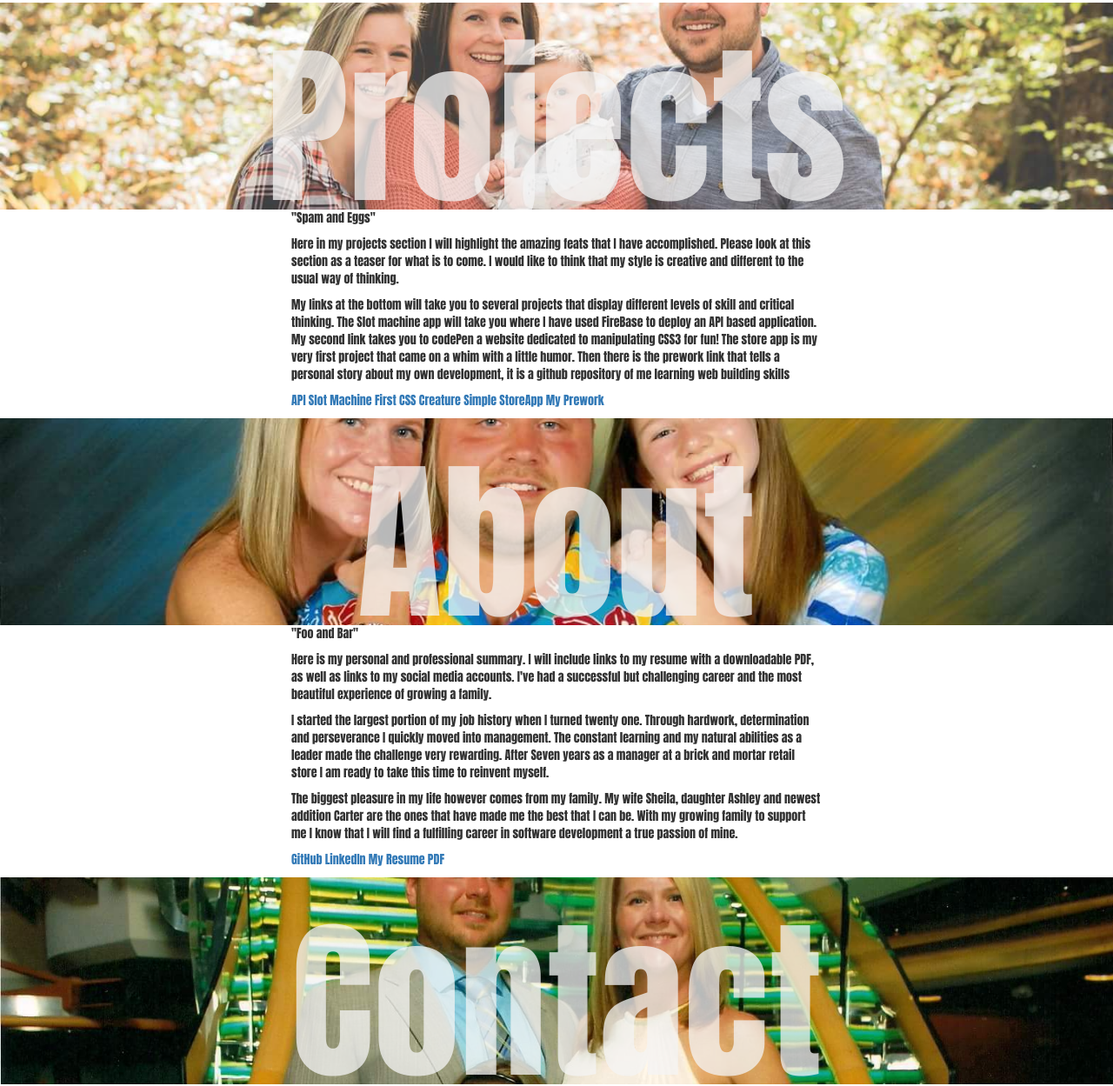
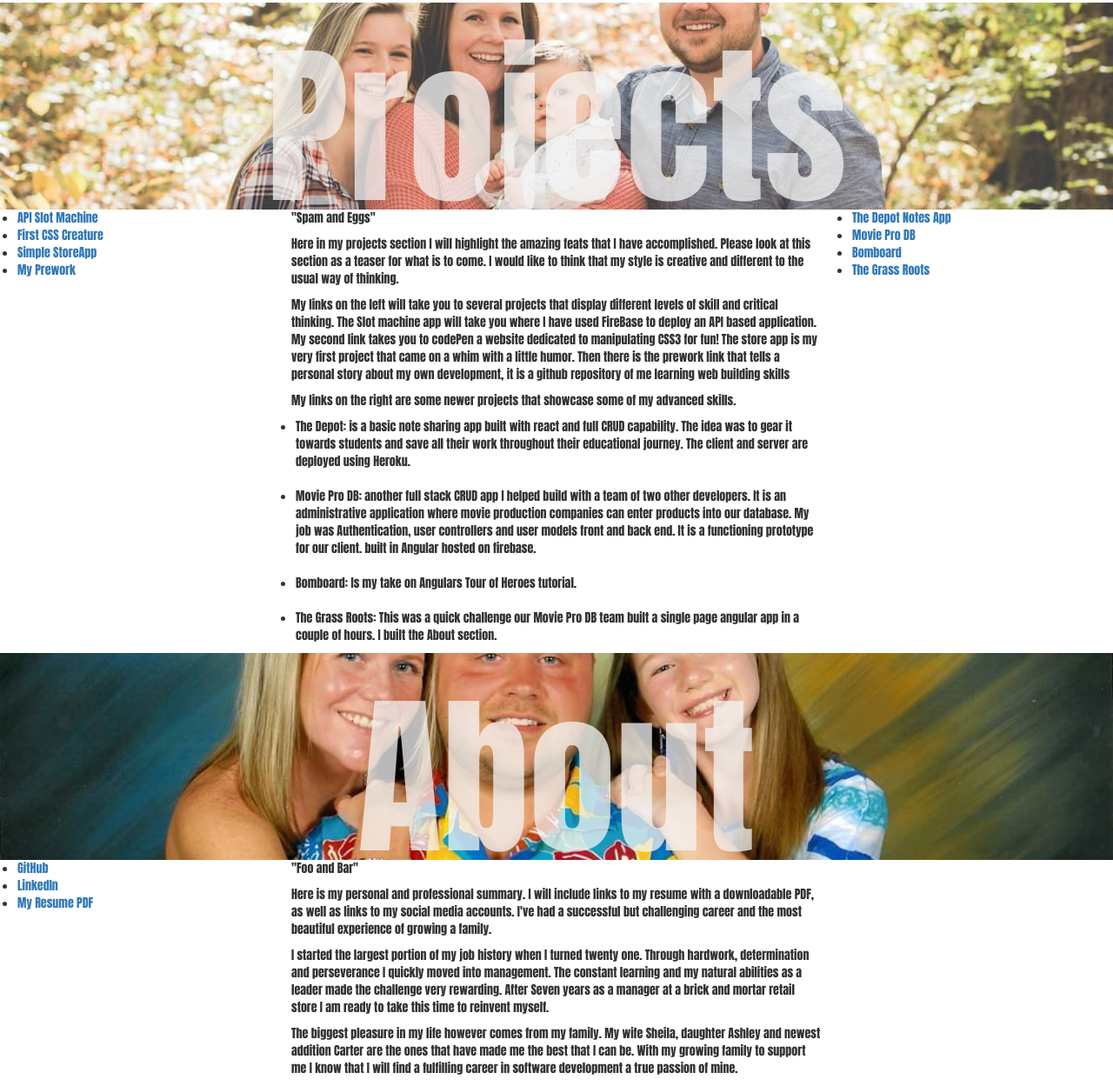
Before and after one commit to kylebeavin/Portfolio, a website with bundled scripts: page index.html in a window 1280 px wide. Shown: the part 515-1764 px from the top of the page at 87% size. Built offline with nearby package versions, Linux system fonts and the light colour scheme; files whose address does not match are found by name.

Commit message:
added new projects

```diff
--- a/index.html
+++ b/index.html
@@ -59,31 +59,56 @@
             <div id="projectlabel">Projects</div>
         </div>
         <div class="col-xs-3">
-            <!-- <a href="https://api-slot-machine.firebaseapp.com" class="thumbnail" >
-                <img src="assets/APISlots.png" alt="...">
-            </a>
-            <a href="https://codepen.io/killab513/pen/KQjYBj" class="thumbnail">
-                <img src="assets/CSSCreature.png" alt="...">
-            </a> -->
+            <ul class="projectList">
+                <li><a href="https://api-slot-machine.firebaseapp.com" target="blank">API Slot Machine</a></li>
+                <li><a href="https://codepen.io/killab513/pen/KQjYBj" target="blank">First CSS Creature</a></li>
+                <li><a href="https://kylebeavin.github.io/storeAppProject/" target="blank">Simple StoreApp</a></li>
+                <li><a href="https://github.com/kylebeavin/efaPrework" target="blank">My Prework</a></li>
+            </ul>
         </div>
         <div class="col-xs-6">
             <p>"Spam and Eggs"</p>
-            <p>Here in my projects section I will highlight the amazing feats that I have accomplished. Please look at this
+            <p>
+                Here in my projects section I will highlight the amazing feats that I have accomplished. Please look at this
                 section as a teaser for what is to come. I would like to think that my style is creative and different to
-                the usual way of thinking.</p>
-            <p>My links at the bottom will take you to several projects that display different levels of skill and critical
+                the usual way of thinking.
+            </p>
+            <p>
+                My links on the left will take you to several projects that display different levels of skill and critical
                 thinking. The Slot machine app will take you where I have used FireBase to deploy an API based application.
                 My second link takes you to codePen a website dedicated to manipulating CSS3 for fun! The store app is my
                 very first project that came on a whim with a little humor. Then there is the prework link that tells a personal
-                story about my own development, it is a github repository of me learning web building skills</p>
+                story about my own development, it is a github repository of me learning web building skills
+            </p>
             <p>
-                <a href="https://api-slot-machine.firebaseapp.com" target="blank">API Slot Machine</a>
-                <a href="https://codepen.io/killab513/pen/KQjYBj" target="blank">First CSS Creature</a>
-                <a href="https://kylebeavin.github.io/storeAppProject/" target="blank">Simple StoreApp</a>
-                <a href="https://github.com/kylebeavin/efaPrework" target="blank">My Prework</a>
+                My links on the right are some newer projects that showcase some of my advanced skills.
+                <ul class="projectList">
+                    <li>
+                        The Depot: is a basic note sharing app built with react and full CRUD capability.
+                        The idea was to gear it towards students and save all their work throughout their educational journey. The client and server are deployed using Heroku.
+                    </li><br/>
+                    <li>
+                        Movie Pro DB: another full stack CRUD app I helped build with a team of two other developers.
+                        It is an administrative application where movie production companies can enter products into our database.
+                        My job was Authentication, user controllers and user models front and back end. It is a functioning prototype for our client. built in Angular hosted on firebase.
+                    </li><br/>
+                    <li>
+                        Bomboard: Is my take on Angulars Tour of Heroes tutorial.
+                    </li><br/>
+                    <li>
+                        The Grass Roots: This was a quick challenge our Movie Pro DB team built a single page angular app in a couple of hours. I built the About section.
+                    </li>
+                </ul>
             </p>
         </div>
-        <div class="col-xs-3"></div>
+        <div class="col-xs-3">
+                <ul class="projectList">
+                    <li><a href="https://kb-notesappclient.herokuapp.com/" target="blank">The Depot Notes App</a></li>
+                    <li><a href="https://movieprodb.firebaseapp.com/landing-page" target="blank">Movie Pro DB</a></li>
+                    <li><a href="https://bomboard-1934c.firebaseapp.com" target="blank">Bomboard</a></li>
+                    <li><a href="https://grassroots-732ce.firebaseapp.com" target="blank">The Grass Roots</a></li>
+                </ul>
+        </div>
     </section>
     <!-- ABOUT SECTION -->
     <section>
@@ -91,7 +116,13 @@
         <div class="container-fluid" id="aboutimage">
             <div id="aboutlabel">About</div>
         </div>
-        <div class="col-xs-3"></div>
+        <div class="col-xs-3">
+            <ul class="projectList">
+                <li><a href="https://github.com/kylebeavin" target="blank">GitHub</a></li>
+                <li><a href="https://www.linkedin.com/in/kyle-beavin-62758a78" target="blank">LinkedIn</a></li>
+                <li><a href="https://drive.google.com/file/d/17edUZ-3UKL8fjVK5snc2wRkw-YEWrrs6/view?ths=true" target="blank"> My Resume PDF</a></li>
+            </ul>
+        </div>
         <div class="col-xs-6">
             <p>"Foo and Bar"</p>
             <p>Here is my personal and professional summary. I will include links to my resume with a downloadable PDF, as well
@@ -104,11 +135,6 @@
             <p>The biggest pleasure in my life however comes from my family. My wife Sheila, daughter Ashley and newest addition
                 Carter are the ones that have made me the best that I can be. With my growing family to support me I know
                 that I will find a fulfilling career in software development a true passion of mine.</p>
-            <p>
-                <a href="https://github.com/kylebeavin" target="blank">GitHub</a>
-                <a href="https://www.linkedin.com/in/kyle-beavin-62758a78" target="blank">LinkedIn</a>
-                <a href="https://drive.google.com/file/d/17edUZ-3UKL8fjVK5snc2wRkw-YEWrrs6/view?ths=true" target="blank"> My Resume PDF</a>
-            </p>
         </div>
         <div class="col-xs-3"></div>
     </section>
--- a/scss/_portfolio.scss
+++ b/scss/_portfolio.scss
@@ -62,3 +62,7 @@
       margin: auto auto;
     }
   }
+.projectList {
+  font-family: Impact, Haettenschweiler, 'Arial Narrow Bold', sans-serif;
+  padding-left: 5px;
+}
```
Also changed, not shown: css/main.css.
